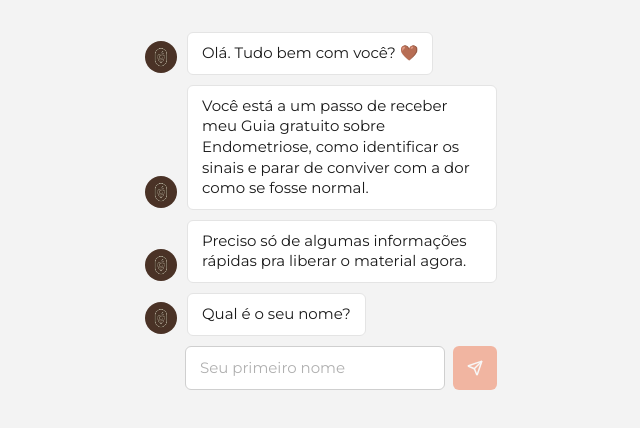
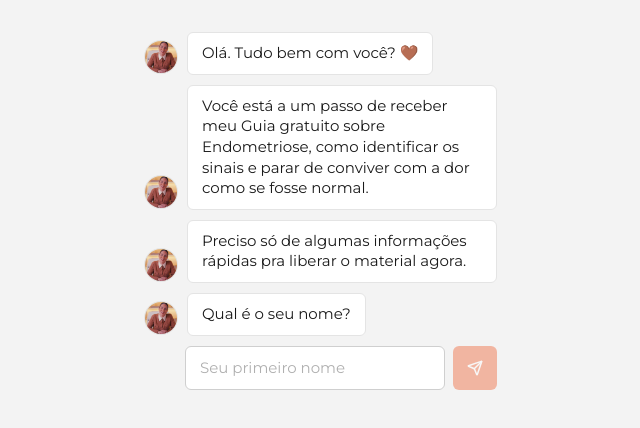
Before and after one commit to IASR19/LP-Endometriose, a Next.js app: page / in a window 1280 px wide. Shown: the top 428 px of the page, without its empty margins (287-927 px from the left). Built offline with nearby package versions, Linux system fonts and the light colour scheme.

Commit message:
Update chat bubble avatar and lead magnet configuration; change avatar source and styling for improved appearance

```diff
--- a/src/components/chat/chat-bubble.tsx
+++ b/src/components/chat/chat-bubble.tsx
@@ -24,14 +24,14 @@ export function ChatBubble({ text, from = "bot" }: ChatBubbleProps) {
       )}
     >
       {isBot ? (
-        <span className="mb-0.5 inline-flex size-8 shrink-0 overflow-hidden rounded-full bg-[#3b2822]">
+        <span className="mb-0.5 inline-flex size-8 shrink-0 overflow-hidden rounded-full bg-[#e8e0d4] ring-1 ring-[#e4e4e4]">
           {/* img nativo evita cache do otimizador do next/image */}
           <img
             src={leadMagnetConfig.avatarSrc}
-            alt=""
+            alt="Dra. Marcela"
             width={32}
             height={32}
-            className="size-8 object-cover"
+            className="size-8 object-cover object-[center_18%]"
             decoding="async"
           />
         </span>
--- a/src/content/lead-magnet.ts
+++ b/src/content/lead-magnet.ts
@@ -11,7 +11,7 @@ export const leadMagnetConfig = {
     "https://chat.whatsapp.com/IRX54cUtzbzHyTTUzJqQM7?s=sh&p=a&ilr=0",
   /** Delay entre início do download e redirect ao WhatsApp. */
   redirectDelayMs: 1200,
-  avatarSrc: "/images/chat-avatar-v2.png",
+  avatarSrc: "/images/chat-avatar-dra.png",
   finalScreenSrc: "/images/final-screen-v2.png",
 } as const;
 
```
Also changed, not shown: public/images/chat-avatar-dra.png (added).
